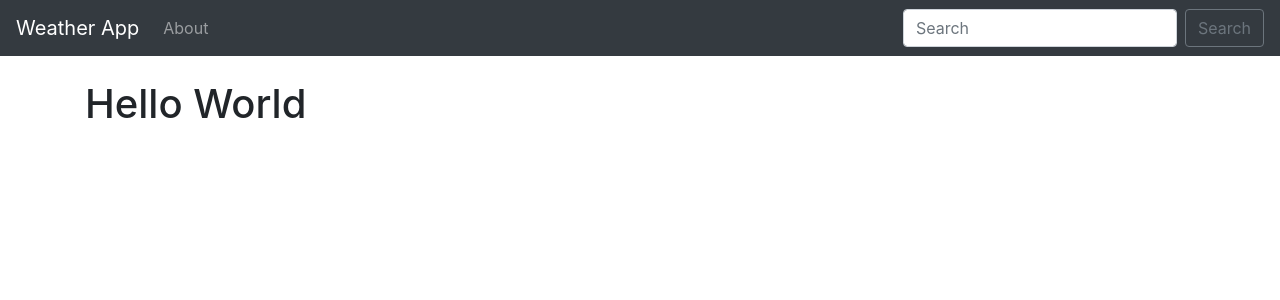
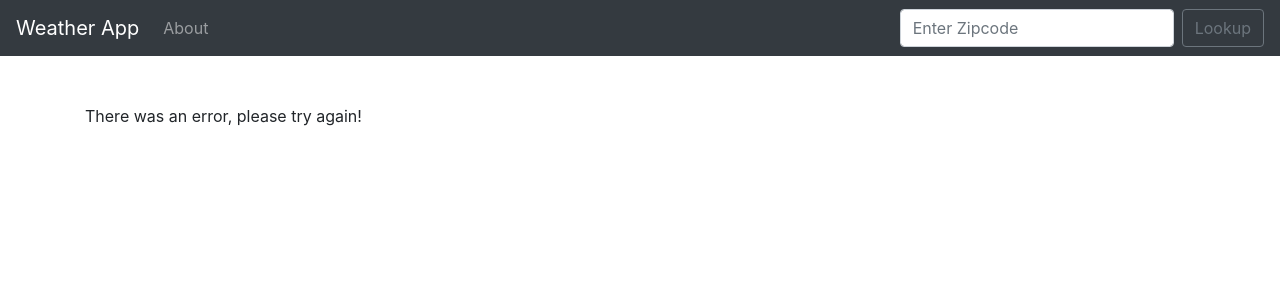
Before and after one commit to massater/djangoweather, a Django app: page / in a window 1280 px wide. Shown: the top 300 px of the page. Run offline with Django 3.2, Linux system fonts and the light colour scheme; data that the repository does not hold is empty; some libraries are stand-ins or nearby versions.

Commit message:
Updated form

```diff
--- a/lookup/templates/lookup/base.html
+++ b/lookup/templates/lookup/base.html
@@ -9,6 +9,10 @@
     <link rel="stylesheet" href="https://stackpath.bootstrapcdn.com/bootstrap/4.5.0/css/bootstrap.min.css" integrity="sha384-9aIt2nRpC12Uk9gS9baDl411NQApFmC26EwAOH8WgZl5MYYxFfc+NcPb1dKGj7Sk" crossorigin="anonymous">
 
     <title>Hello, world!</title>
+    <style>
+
+
+    </style>
   </head>
   <body>
   <nav class="navbar navbar-expand-lg navbar-dark bg-dark">
@@ -25,9 +29,10 @@
       </li>
 
     </ul>
-    <form class="form-inline my-2 my-lg-0">
-      <input class="form-control mr-sm-2" type="search" placeholder="Search" aria-label="Search">
-      <button class="btn btn-outline-secondary my-2 my-sm-0" type="submit">Search</button>
+    <form action="{% url 'home' %}" class="form-inline my-2 my-lg-0" method="POST">
+      {% csrf_token %}
+      <input class="form-control mr-sm-2" type="search" name="zipcode" placeholder="Enter Zipcode" aria-label="Search">
+      <button class="btn btn-outline-secondary my-2 my-sm-0" type="submit">Lookup</button>
     </form>
   </div>
 </nav>
--- a/lookup/templates/lookup/home.html
+++ b/lookup/templates/lookup/home.html
@@ -1,5 +1,26 @@
 {% extends 'lookup/base.html' %}
 
 {% block content %}
-<h1>Hello World</h1>
+
+<br>
+{% if zipcode %}
+    {{ zipcode }}
+{% endif %}
+
+{% if api %}
+    {% if api == 'Error...' %}
+        There was an error, please try again!
+    {% else %}
+        <div class="jumbotron">
+          <h1 class="display-4">{{ api.0.Category.Name }}<br></h1>
+          <p class="lead">Current {{ api.0.ReportingArea }} Air Quality: {{ api.0.AQI }}</p>
+
+          <p>It uses utility classes for typography and spacing to space content out within the larger container.</p>
+
+        </div>
+
+        X: {{ x }}<br>
+    {% endif %}
+{% endif %}
+
 {% endblock %}
--- a/lookup/views.py
+++ b/lookup/views.py
@@ -1,8 +1,31 @@
 from django.shortcuts import render
+import json
+import requests  # Need to pip install
+# Create your views here.
 
-# Create your views here.
+# http://www.airnowapi.org/aq/observation/zipCode/current/?format=application/json&zipCode=20002&distance=5&API_KEY=C3129F0B-C4D5-49D6-8124-F9C3C2CD0245
+
 def home(request):
-    return render(request, 'lookup/home.html', {})
+    key = "http://www.airnowapi.org/aq/observation/zipCode/current/?format=application/json&zipCode=20002&distance=5&API_KEY=C3129F0B-C4D5-49D6-8124-F9C3C2CD0245"
+
+
+    if request.method == "POST":
+        zipcode = request.POST['zipcode']
+        key = "http://www.airnowapi.org/aq/observation/zipCode/current/?format=application/json&zipCode=" + zipcode + "&distance=5&API_KEY=C3129F0B-C4D5-49D6-8124-F9C3C2CD0245"
+        api_request = requests.get(key)
+        try:
+            api = json.loads(api_request.content)
+        except Exception as e:
+            api = "Error..."
+
+        return render(request, 'lookup/home.html', {'api': api, 'x': api[0], 'zipcode': zipcode})
+    else:
+        try:
+            api_request = requests.get(key)
+            api = json.loads(api_request.content)
+        except Exception as e:
+            api = "Error..."
+        return render(request, 'lookup/home.html', {'api': api, 'x': api[0]})
 
 def about(request):
     return render(request, 'lookup/about.html', {})
```
